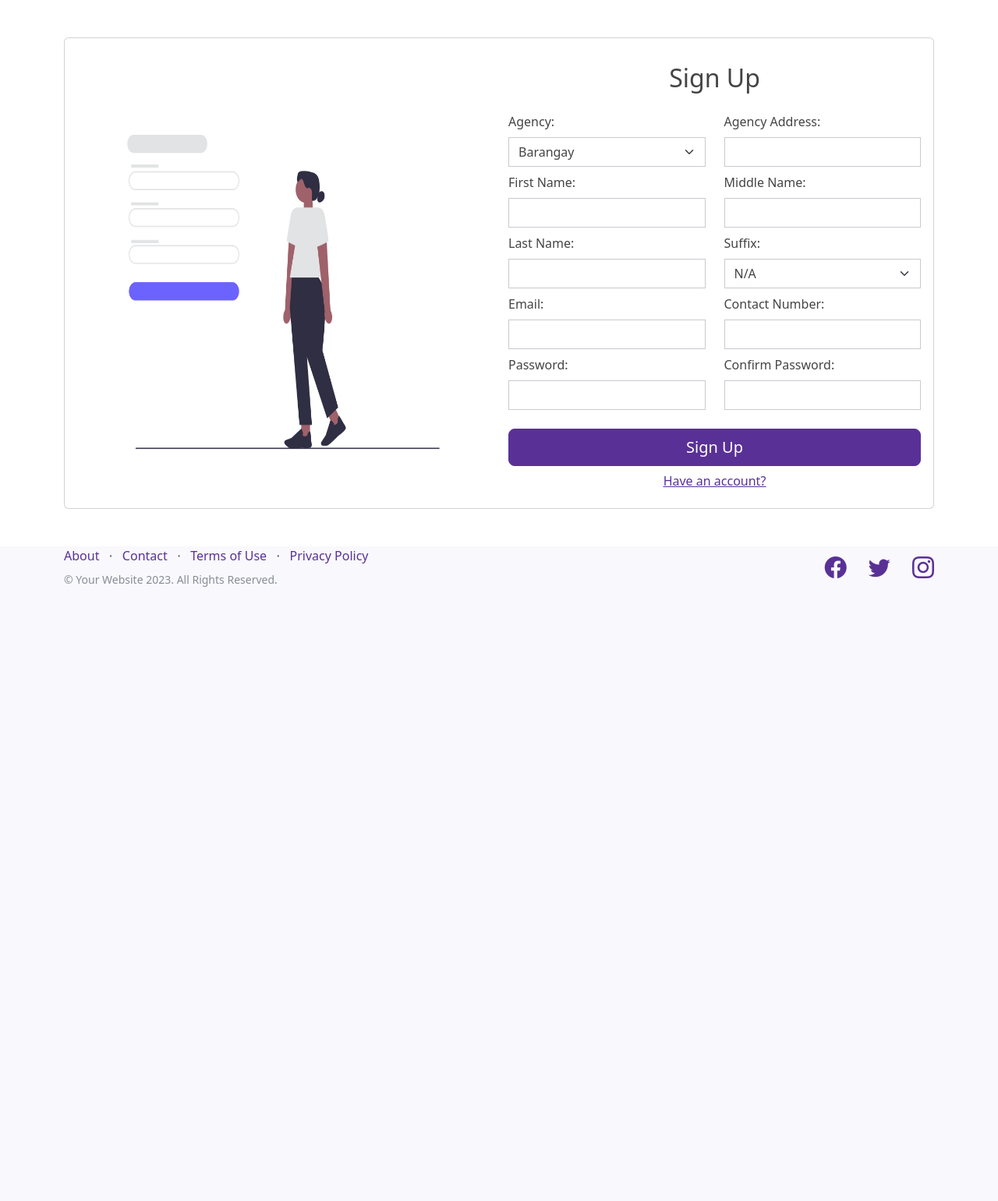
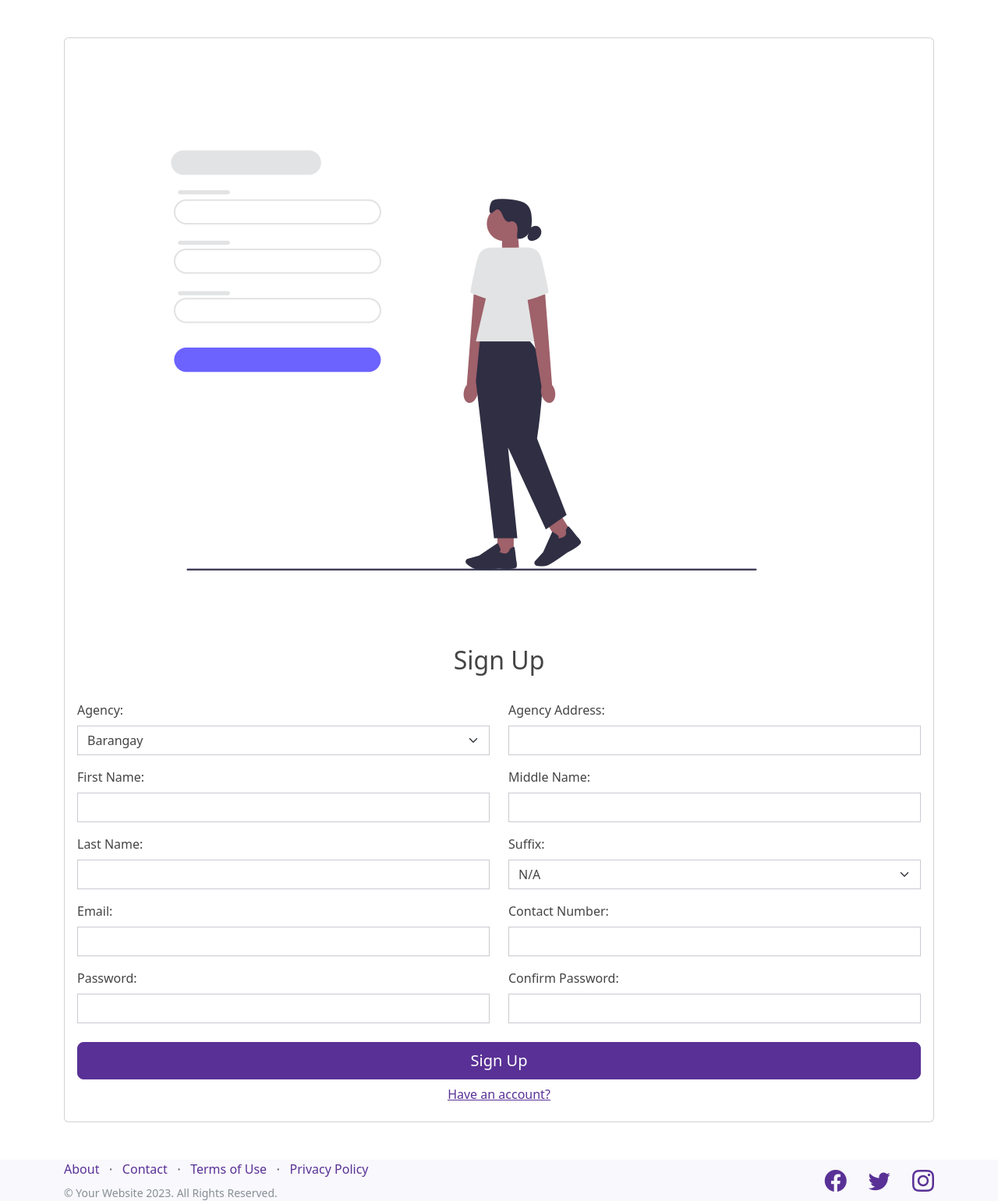
Before and after one commit to EljenMae/thesisVAWC, a Django app: page /signup/ in a window 1280 px wide. Shown: the part 78-1619 px from the top of the page at 78% size. Before the commit the page ends 831 px from the top, so only its background shows below. Run offline with Django 4.2, Linux system fonts and the light colour scheme; some libraries are stand-ins or nearby versions; some web fonts are replaced.

Commit message:
smalll changes

```diff
--- a/vawc/base/templates/vawc/signup.html
+++ b/vawc/base/templates/vawc/signup.html
@@ -8,13 +8,13 @@
     <div class="card">
         <div class="card-body">
             <div class="row">
-                <div class="col-6 col-md-6 col-sm-8 pt-5">
-                    <img src= "{% static '/img/signup.png' %}" class="rounded float-start w-100 h-100" alt="image">
+                <div class="col-6 col-md-6 col-sm-8 order-1 order-md-1 pt-5 w-100">
+                    <img src= "{% static '/img/signup.png' %}" class="img-fluid" alt="image">
                 </div>
-            <div class="col-6 col-md-6 col-sm-8">
+            <div class="col-6 col-md-6 col-sm-8 order-2 order-md-2 w-100">
                 <h2 class="text-center pt-3 pb-3">Sign Up</h2>
                     <div class="row pb-2">
-                        <div class="col-lg-6 col-md-6 col-sm-8"> <!--lastname-->
+                        <div class="col-lg-6 col-md-6 col-sm-8 pt-2"> <!--lastname-->
                             <label for="victim-firstname" class="form-label">Agency: </label>
                             <select id="victim-Suffix" class="form-select">
                                 <option value="barangay">Barangay</option>
@@ -22,28 +22,28 @@
                                 <option value="dswd">DSWD</option>
                             </select>
                         </div>
-                        <div class="col-lg-6 col-md-6 col-sm-8"> <!--lastname-->
+                        <div class="col-lg-6 col-md-6 col-sm-8 pt-2"> <!--lastname-->
                             <label for="victim-firstname" class="form-label">Agency Address: </label>
                             <input type="text" class="form-control" id="victim-firstname">
                         </div>
                     </div><!--First row-->
                     <div class="row pb-2">
-                        <div class="col-lg-6 col-md-6 col-sm-8"> <!--Firstname-->
+                        <div class="col-lg-6 col-md-6 col-sm-8 pt-2"> <!--Firstname-->
                             <label for="victim-firstname" class="form-label">First Name: </label>
                             <input type="text" class="form-control" id="victim-firstname">
                         </div>
-                        <div class="col-lg-6 col-md-6 col-sm-8"> <!--middlename-->
+                        <div class="col-lg-6 col-md-6 col-sm-8 pt-2"> <!--middlename-->
                             <label for="victim-firstname" class="form-label">Middle Name: </label>
                             <input type="text" class="form-control" id="victim-firstname">
                         </div>
 
                     </div><!--second row-->
                     <div class="row pb-2">
-                        <div class="col-lg-6 col-md-6 col-sm-8"> <!--lastname-->
+                        <div class="col-lg-6 col-md-6 col-sm-8 pt-2"> <!--lastname-->
                             <label for="victim-firstname" class="form-label">Last Name: </label>
                             <input type="text" class="form-control" id="victim-firstname">
                         </div>
-                        <div class="col-lg-6 col-md-6 col-sm-8"> <!--suffix-->
+                        <div class="col-lg-6 col-md-6 col-sm-8 pt-2"> <!--suffix-->
                             <label for="victim-Suffix" class="form-label">Suffix: </label>
                             <select id="victim-Suffix" class="form-select">
                             <option value="not-available">N/A</option>
@@ -56,26 +56,26 @@
                         </div>
                     </div><!--third row-->
                     <div class="row pb-2">
-                        <div class="col-lg-6 col-md-6 col-sm-8"> <!--email-->
+                        <div class="col-lg-6 col-md-6 col-sm-8 pt-2"> <!--email-->
                             <label for="victim-firstname" class="form-label">Email: </label>
                             <input type="text" class="form-control" id="victim-firstname">
                         </div>
-                        <div class="col-lg-6 col-md-6 col-sm-8"> <!--contact-->
+                        <div class="col-lg-6 col-md-6 col-sm-8 pt-2"> <!--contact-->
                             <label for="victim-firstname" class="form-label">Contact Number: </label>
                             <input type="text" class="form-control" id="victim-firstname">
                         </div>
                     </div><!--fourth row-->
                     <div class="row pb-2">
-                        <div class="col-lg-6 col-md-6 col-sm-8"> <!--password-->
+                        <div class="col-lg-6 col-md-6 col-sm-8 pt-2"> <!--password-->
                             <label for="victim-firstname" class="form-label">Password: </label>
                             <input type="text" class="form-control" id="victim-firstname">
                         </div>
-                        <div class="col-lg-6 col-md-6 col-sm-8"> <!--confirm pass-->
+                        <div class="col-lg-6 col-md-6 col-sm-8 pt-2"> <!--confirm pass-->
                             <label for="victim-firstname" class="form-label">Confirm Password: </label>
                             <input type="text" class="form-control" id="victim-firstname">
                         </div>
                     </div><!--fifth row-->
-                    <div class="col-12 col-md-12 col-sm-8 pt-3">
+                    <div class="col-12 col-md-12 col-sm-8 pt-3 pt-2">
                         <button class="btn btn-lg btn-primary w-100" type="button">Sign Up</button>
                     </div>
                     <div class="row">
```
